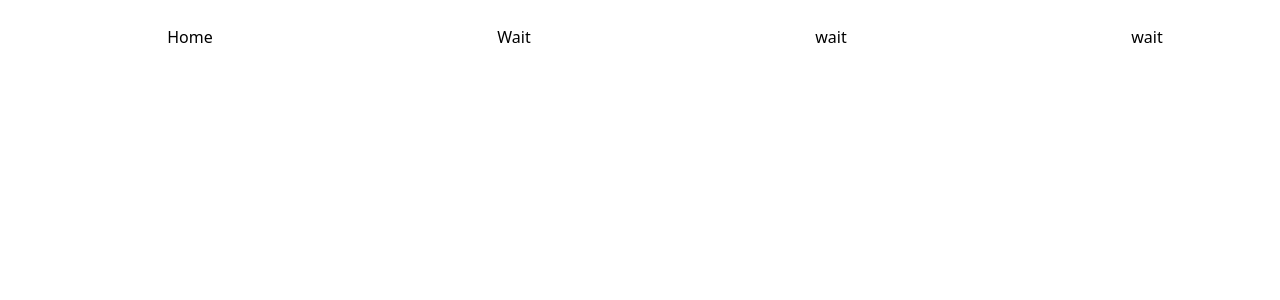
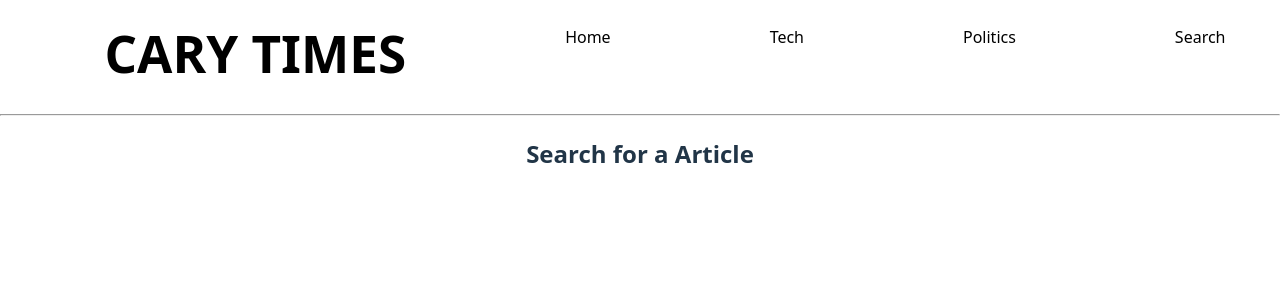
Before and after one commit to nidhig-dev/SBA_320_React, a React (Vite) app: page /Search in a window 1280 px wide. Before the commit this address had no page. Shown: the top 300 px of the page. Built offline with nearby package versions, Linux system fonts and the light colour scheme.

Commit message:
adding search feature

```diff
--- a/src/App.css
+++ b/src/App.css
@@ -1,34 +1,59 @@
-#root,html,body {
+#root,
+html,
+body {
   margin: 0 auto;
-  padding:0;
+  padding: 0;
   text-align: center;
-  width:100%;
-  height:100%;
-}
-.navbar{
-  width:100%;
-  display:flex;
-  padding:25px;
-
-  justify-content: space-around;
-  /* background-color: rgba(70, 131, 180, 0.767); */
-  color:black;
+  width: 100%;
+  height: 100%;
 }
 
-.listNews{
+.navbar {
+  width: 100%;
+  display: flex;
+  padding: 25px;
+  justify-content: space-around;
+  color: black;
+}
+
+.navbar h1{
+  padding:0;
+  margin:0;
+  border:0;
+}
+.listNews {
   list-style: none;
-  width:100%;
+  width: 100%;
   background-color: black;
-  margin:0px 0px 30px 0px;
-  padding:15px;
-  color:white;
+  margin: 0px 0px 1px 0px;
+  padding: 15px;
+  color: white;
 }
-.imgNews{
-  padding:15px;
-  width:auto;
-  height:300px;
+
+.imgNews {
+  padding: 15px;
+  width: auto;
+  height: 300px;
+}
+.imgNews:hover{
+  img:hover {
+  opacity: 0.8;               /* Make image slightly transparent */
+  transform: scale(1.05);     /* Zoom in a little */
+  filter: brightness(1.1);    /* Brighten the image */
+  border: 2px solid #007bff;  /* Add a border */
+  box-shadow: 0 4px 8px rgba(0, 0, 0, 0.2); /* Add a shadow */
+  transition: all 0.3s ease;  /* Smooth transition */
+}
 
 }
-.linkURL{
-  color:black;
+.imgTopNews{
+  padding: 5px;
+  width: 75%;
 }
+.descNews{
+  padding:15px;
+  text-align: center;
+}
+.linkURL {
+  color: black;
+}
--- a/src/App.jsx
+++ b/src/App.jsx
@@ -8,6 +8,7 @@ import Home from "./pages/Home"
 //import component
 import NavBar from './components/NavBar';
 import TopNews from './pages/TopNews';
+import Search from './pages/Search';
 
 function App() {
   const [getNews, setGetNews] = useState([]);
@@ -16,10 +17,11 @@ function App() {
   return (
     <>
     <NavBar/>
-
+    <hr></hr>
     <Routes>
       <Route path="/" element={<Home getNews={getNews} setGetNews={setGetNews}/>}/>
       <Route path="/TopNews/:title" element={<TopNews getNews={getNews}/>}/>
+      <Route path="/Search" element={<Search/>}/>
     </Routes>
     </>
   )
--- a/src/components/NavBar.jsx
+++ b/src/components/NavBar.jsx
@@ -3,10 +3,11 @@ import {Link} from "react-router-dom";
 export default function NavBar() {
   return (
     <div className="navbar">
+            <h1>CARY TIMES</h1>
           <Link className="linkURL" to="/">Home</Link>
-          <Link className="linkURL" to="">Wait</Link>
-          <Link className="linkURL" to="">wait</Link>
-          <Link className="linkURL" to="">wait</Link>
+          <Link className="linkURL" to="">Tech</Link>
+          <Link className="linkURL" to="">Politics</Link>
+          <Link className="linkURL" to="/Search">Search</Link>
 
     </div>
   )
--- a/src/index.css
+++ b/src/index.css
@@ -15,13 +15,11 @@
 
 a {
   font-weight: 500;
-  color:rgb(0, 0, 0);
-  /* color: #646cff; */
+  color: #646cff;
   text-decoration: inherit;
 }
 a:hover {
-  color:black;
-  /* color: #535bf2; */
+  color: #535bf2;
 }
 
 body {
--- a/src/pages/Home.jsx
+++ b/src/pages/Home.jsx
@@ -37,10 +37,10 @@ export default function Home({getNews,setGetNews}) {
                 {
                     getNews.map((news) => (
                         <li className="listNews" key={news.title}>
-                            <b>Title:{news.title}</b>
+                            <h2>{news.title}</h2>
                             {(news.author)?
 
-                            <p> written by: {news.author}</p>
+                            <p> By: {news.author}</p>
                             :<p></p>
                             }
                             <Link to={`/TopNews/${news.title}`}>
--- /dev/null
+++ b/src/pages/Search.jsx
@@ -0,0 +1,9 @@
+
+export default function Search() {
+  return (
+    <div>
+        <h2>Search for a Article</h2>
+
+    </div>
+  )
+}
--- a/src/pages/TopNews.jsx
+++ b/src/pages/TopNews.jsx
@@ -13,13 +13,15 @@ export default function TopNews({ getNews }) {
             {
                 (news) ?
                     <>
-                        <img className="imgNews"
+                    <h2>{news.title.toUpperCase()}</h2>
+                    <p>By: {news.author}| Published at: {news.publishedAt}</p>
+                        <img className="imgTopNews"
                             src={news.urlToImage}
                             alt={news.title} />
-                        <p>{news.content}
+                        <p className='descNews'>{news.description}
                             <Link className="linkURL"
                                 target="_blank"
-                                to={news.url}>Read More
+                                to={news.url}> Read More
                             </Link>
                         </p>
 
```
